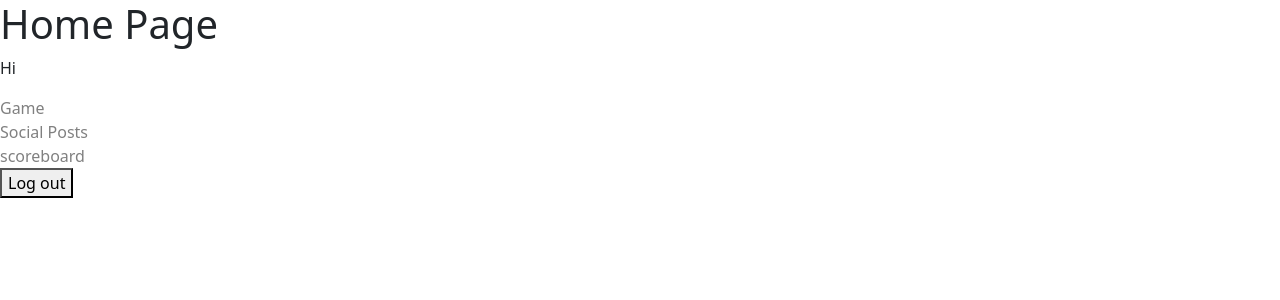
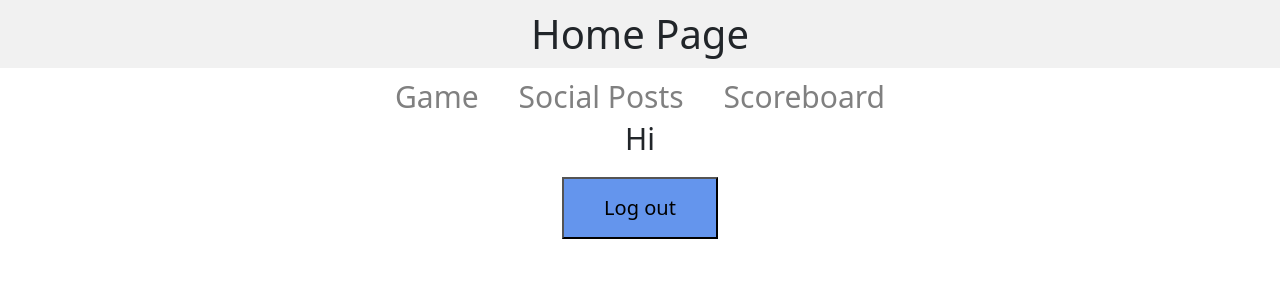
Before and after one commit to allenwang2333/bruin-o-bruin, a React (Create React App) app in the folder bruin-o-bruin/: page /home in a window 1280 px wide. Shown: the top 300 px of the page. Built offline with nearby package versions, Linux system fonts and the light colour scheme.

Commit message:
beautify homepage

```diff
--- a/bruin-o-bruin/src/components/homepage.css
+++ b/bruin-o-bruin/src/components/DashBoard.css
@@ -86,19 +86,19 @@
     color: white;
 }
 
-a:link {
+a.dashlink:link {
     color: grey;
     background-color: transparent;
     text-decoration: none;
 }
 
-a:visited {
+a.dashlink:visited {
     color: grey;
     background-color: transparent;
     text-decoration: none;
 }
 
-a:hover {
+a.dashlink:hover {
     background-color: transparent;
     text-decoration: underline;
 }
--- a/bruin-o-bruin/src/components/DashBoard.js
+++ b/bruin-o-bruin/src/components/DashBoard.js
@@ -4,7 +4,7 @@ import Row from "react-bootstrap/Row";
 import Button from "react-bootstrap/Button";
 import { IoGameControllerOutline } from "react-icons/io5";
 import { RiLoginBoxLine } from "react-icons/ri";
-import styles from "./homepage.css";
+import styles from "./DashBoard.css";
 import Logo from "./assets/joe_bruin.png";
 
 function DashBoard() {
--- /dev/null
+++ b/bruin-o-bruin/src/components/Home.css
@@ -0,0 +1,62 @@
+.home-page-title {
+    background-color: #F1F1F1;
+    text-align: center;
+    padding: 10px;
+}
+
+.navbar-centered {
+    float: none;
+    position: absolute;
+    padding: 20px 10px;
+    top: 50%;
+    left: 50%;
+    transform: translate(-50%, -50%);
+}
+
+.navbar {
+    background-color: rgb(255, 255, 255);
+    padding: 20px 10px;
+}
+
+.navbar a {
+    float: left;
+    display: block;
+    color: #f2f2f2;
+    text-align: center;
+    padding: 10px 20px;
+    text-decoration: none;
+    font-size: 30px;
+}
+
+.user-name-home-page {
+    text-align: center;
+    font-size: 30px;
+}
+
+a:link {
+    color: grey;
+    background-color: transparent;
+    text-decoration: none;
+}
+
+a:visited {
+    color: grey;
+    background-color: transparent;
+    text-decoration: none;
+}
+
+a:hover {
+    background-color: transparent;
+    text-decoration: underline;
+}
+
+.logout-btn {
+    margin: 0 auto;
+    align-items: center;
+    display: flex;
+    flex-direction: column;
+    justify-content: center;
+    background-color: cornflowerblue;
+    font-size: 20px;
+    padding: 14px 40px;
+}
--- a/bruin-o-bruin/src/components/Home.js
+++ b/bruin-o-bruin/src/components/Home.js
@@ -1,5 +1,5 @@
 import React from "react";
-import './style.css';
+import './Home.css';
 
 var username = sessionStorage.getItem("userName");
 
@@ -15,13 +15,16 @@ const Home = () => {
 
   return (
     <div>
-      <h1>Home Page</h1>
-      <p>Hi {username}</p>
-      <a href="/game">Game</a>
-      <br></br>
-      <a href="/social">Social Posts</a>
-      <br></br>
-      <a href="/ranking">scoreboard</a>
+      <h1 class="home-page-title">Home Page</h1>
+      <div class="navbar">
+        <div class="navbar-centered">
+          <a class="game-link" href="/game">Game</a>
+          <a class="social-link" href="/social">Social Posts</a>
+          <a class="ranking-link" href="/ranking">Scoreboard</a>
+        </div>
+      </div>
+      <p class="user-name-home-page">Hi {username}</p>
+
       <button class="logout-btn" onClick={() => logout()}> Log out </button>
     </div>
   );
--- a/bruin-o-bruin/src/components/style.css
+++ b/bruin-o-bruin/src/components/style.css
@@ -1,11 +1,4 @@
 /* Buttons */
-.logout-btn {
-    align-items: center;
-    display: flex;
-    flex-direction: column;
-    justify-content: center;
-}
-
 
 .Auth-form-container {
     display: flex;
```
